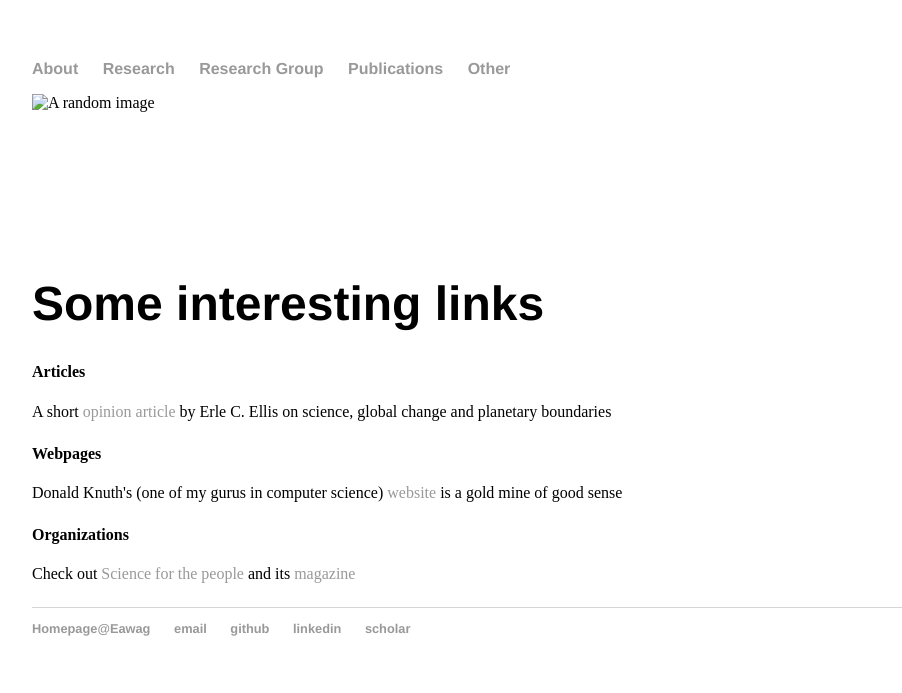
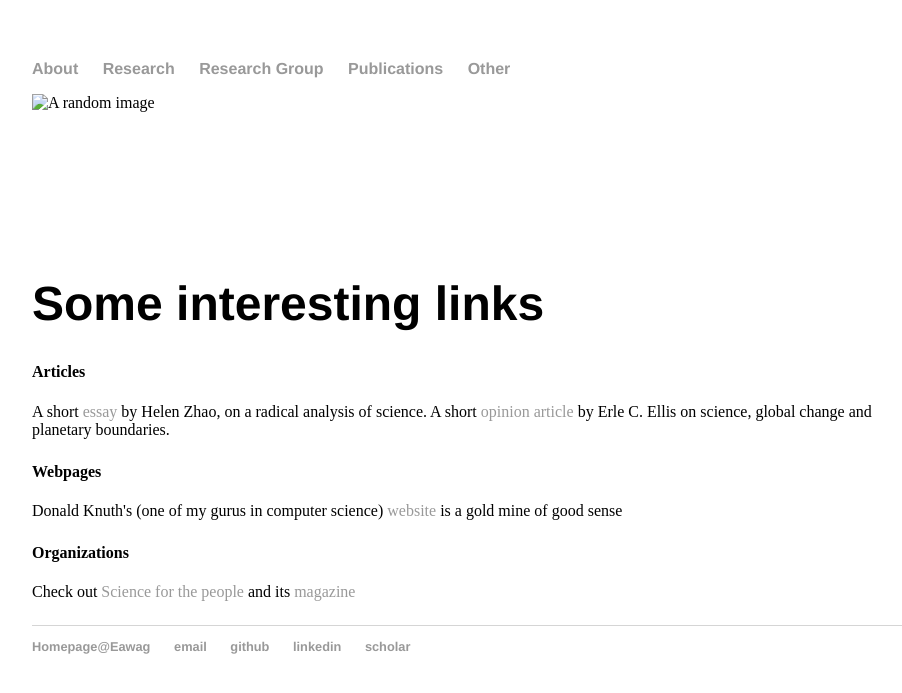
Before and after one commit to mbaityje/mbaityje.github.io, a Jekyll site: the page built from other/index.html, in a window 1280 px wide. Shown: the top 693 px of the page, without its empty margins (160-1062 px from the left). Built offline with Jekyll 4.4.1, drawn with Linux system fonts in a browser that asks for light colours.

Commit message:
Content changes

```diff
--- a/index.html
+++ b/index.html
@@ -8,7 +8,7 @@ title: Marco BAITY JESI - Group Leader @ Eawag
 	<img src="{{site.url}}/_images/Eawag-MarcoBaityJesi3000px.jpg" width="150" height="181" alt="" style="float:right; border:solid #FFF 40px">
 	<p style="text-align: justify;">
 	 	<h4>Elevator pitch</h4>
-		I am a <a href="https://www.eawag.ch/en/aboutus/portrait/organisation/staff/profile/marco-baity-jesi/show/">Group Leader at Eawag</a>, a research institute of the ETH domain (Switzerland). With my group, I use methods from machine learning and statistical physics to approach problems related to water quality and ecology. In addition, I am interested in understanding the dynamics of high-dimensional systems (such as deep neural networks, glasses or ecological networks) in the presence of a large number of constraints.</br>
+		I am a <a href="https://www.eawag.ch/en/aboutus/portrait/organisation/staff/profile/marco-baity-jesi/show/">Group Leader at Eawag</a>, a research institute of the ETH domain (Switzerland). In my group, we use methods from machine learning and statistical physics to approach problems related to water quality and ecology. In addition, we are interested in understanding the dynamics of high-dimensional systems (such as deep neural networks, glasses or ecological networks) in the presence of a large number of constraints.</br>
 		In addition to my institutional research topics, I have a personal concern about how science, as an instrument of knowledge and power, can be used both to improve our lives and to perpetrate injustice.
 		</br>
 	</p>
--- a/other/index.html
+++ b/other/index.html
@@ -7,9 +7,8 @@ title: Other
 	<h1> Some interesting links	</h1>
 	<p>
 		<h4>Articles</h4>
-			A short <a href="https://masshumanities.org/files/programs/forum/Science-alone-wont-save-us.pdf">
-			 opinion article
-		</a> by Erle C. Ellis on science, global change and planetary boundaries
+		A short <a href="https://magazine.scienceforthepeople.org/vol22-1/what-is-a-radical-analysis-of-science/">essay</a> by Helen Zhao, on a radical analysis of science.
+		A short <a href="https://masshumanities.org/files/programs/forum/Science-alone-wont-save-us.pdf"> opinion article</a> by Erle C. Ellis on science, global change and planetary boundaries.
 	</p>
 	<p>
 		<h4>Webpages</h4>
```
